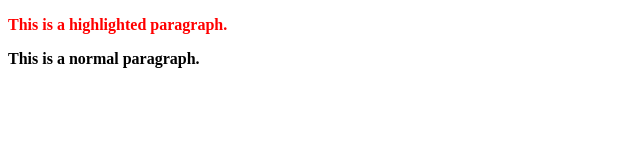
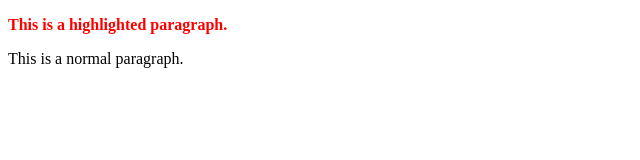
Before and after one commit to notReuel/alx_javascript, a plain HTML site: page dom_manipulation/1-select-class.html in a window 1280 px wide. Shown: the full height of the page, 0-640 px from the left. Drawn offline with Linux system fonts and the light colour scheme.

Commit message:
Corrected the script to bolden the first paragraph only using - nodeList[position].style.fontWeight = "bold"

```diff
--- a/dom_manipulation/1-select-class.html
+++ b/dom_manipulation/1-select-class.html
@@ -14,11 +14,20 @@
 
   <script>
     const para = document.querySelectorAll("p");
+    //the above command returns the paragraphs as a node list, and using HTMLElement.style would not work,
+    //so i have to select the position of the <p> i want to style and pass it as a parameter in the list, like i did below
+    para[0].style.fontWeight = "bold";
+
+
+    // HTMLElement.style; {
+    //   para.style.fontWeight = "bold"
+    // }
+
     // para.setAttribute("class", "highlight");
 
-    para.forEach((p) => {
-        p.style.fontWeight = "bold";
-    });
+    // para.forEach((p) => {
+    //     p.style.fontWeight = "bold";
+    // });
 
 
 
```
